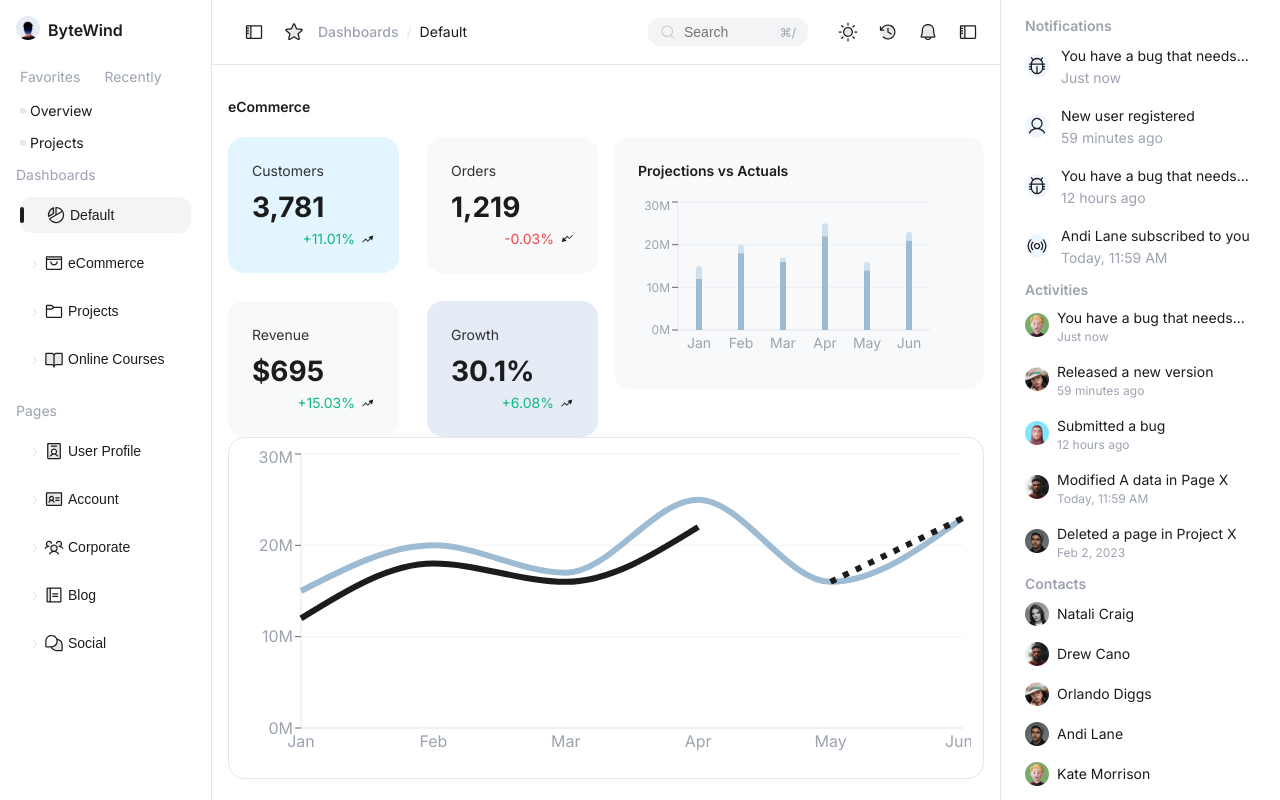
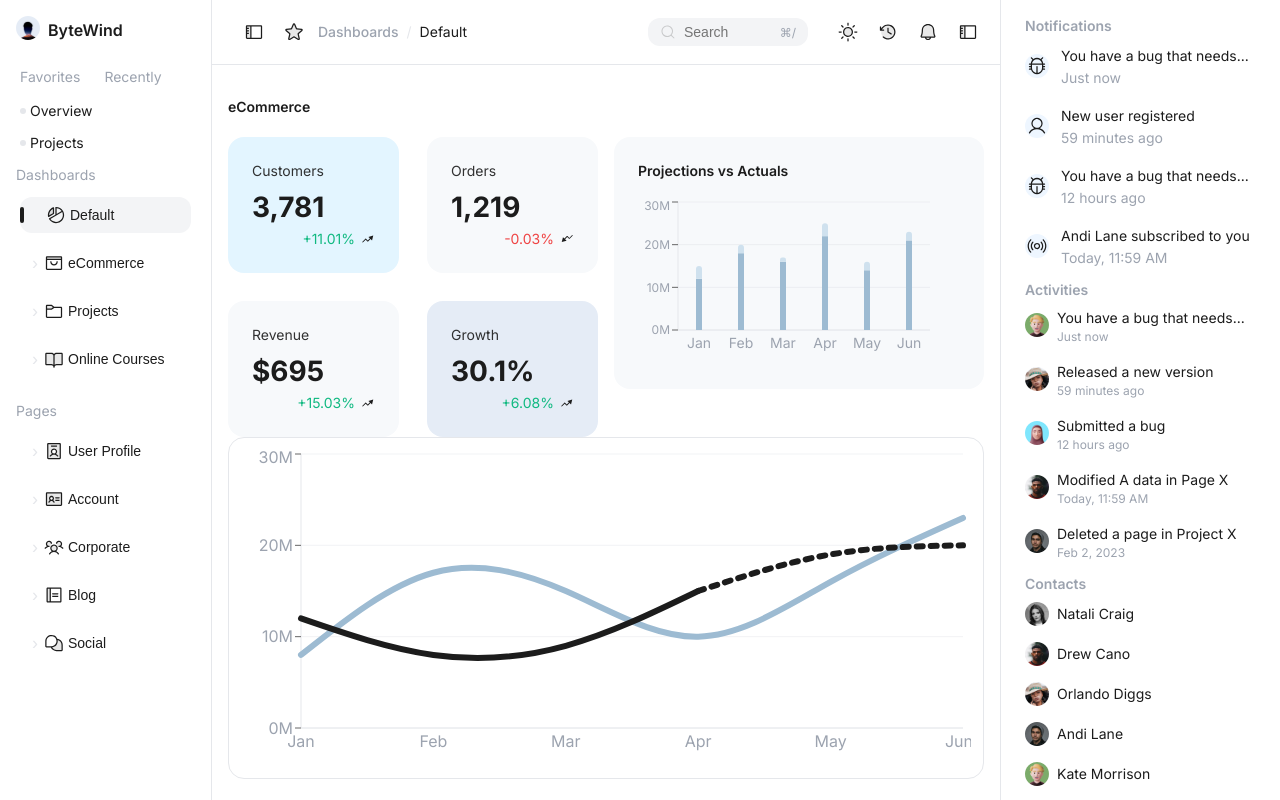
Before and after one commit to hssaluja25/dashboard, a React (Vite) app: page / in a window 1280 px wide. Built offline with nearby package versions, Linux system fonts and the light colour scheme.

Commit message:
fix graph lines smoothness

```diff
--- a/src/molecules/RevenueChart.jsx
+++ b/src/molecules/RevenueChart.jsx
@@ -15,13 +15,16 @@ const formatMillions = (n) => `${Math.round(n / 1_000_000)}M`;
 
 const RevenueChart = () => {
   const data = useMemo(() => {
-    // Use first 4 months as "actual" (solid), then dashed forecast from projection.
-    const cutoff = 3; // index of Apr in the provided mock data
-    return mockData.monthly.map((d, i) => ({
-      name: d.month,
-      projection: d.projection,
-      actual: i <= cutoff ? d.revenue : null,
-      actualFuture: i > cutoff ? d.projection : null,
+    const { labels, datasets } = mockData.revenues;
+    const proj = datasets.find((d) => d.label.toLowerCase().includes("actual"));
+    const solid = datasets.find((d) => d.label.toLowerCase().includes("solid"));
+    const dashed = datasets.find((d) => d.label.toLowerCase().includes("dashed"));
+
+    return labels.map((label, i) => ({
+      name: label,
+      projection: proj?.data?.[i] != null ? proj.data[i] * 1_000_000 : null,
+      actual: solid?.data?.[i] != null ? solid.data[i] * 1_000_000 : null,
+      actualFuture: dashed?.data?.[i] != null ? dashed.data[i] * 1_000_000 : null,
     }));
   }, []);
 
@@ -71,7 +74,7 @@ const RevenueChart = () => {
 
             {/* Soft fill under the actual line */}
             <Area
-              type="monotone"
+              type="natural"
               dataKey="actual"
               stroke="none"
               fill="url(#revFill)"
@@ -81,32 +84,43 @@ const RevenueChart = () => {
 
             {/* Blue projection curve */}
             <Line
-              type="monotone"
+              type="natural"
               dataKey="projection"
               stroke="var(--line-proj)"
               strokeWidth={6}
               dot={false}
               activeDot={false}
+              strokeLinecap="round"
+              strokeLinejoin="round"
+              animationDuration={700}
+              animationEasing="ease-out"
             />
 
             {/* Solid actual to cutoff */}
             <Line
-              type="monotone"
+              type="natural"
               dataKey="actual"
               stroke="var(--text)"
               strokeWidth={6}
               dot={false}
+              strokeLinecap="round"
+              strokeLinejoin="round"
+              animationDuration={700}
+              animationEasing="ease-out"
             />
 
             {/* Dashed continuation */}
             <Line
-              type="monotone"
+              type="natural"
               dataKey="actualFuture"
               stroke="var(--text)"
               strokeWidth={6}
               strokeDasharray="6 8"
               dot={false}
               isAnimationActive={false}
+              strokeLinecap="round"
+              strokeLinejoin="round"
+              connectNulls
             />
           </LineChart>
         </ResponsiveContainer>
```
